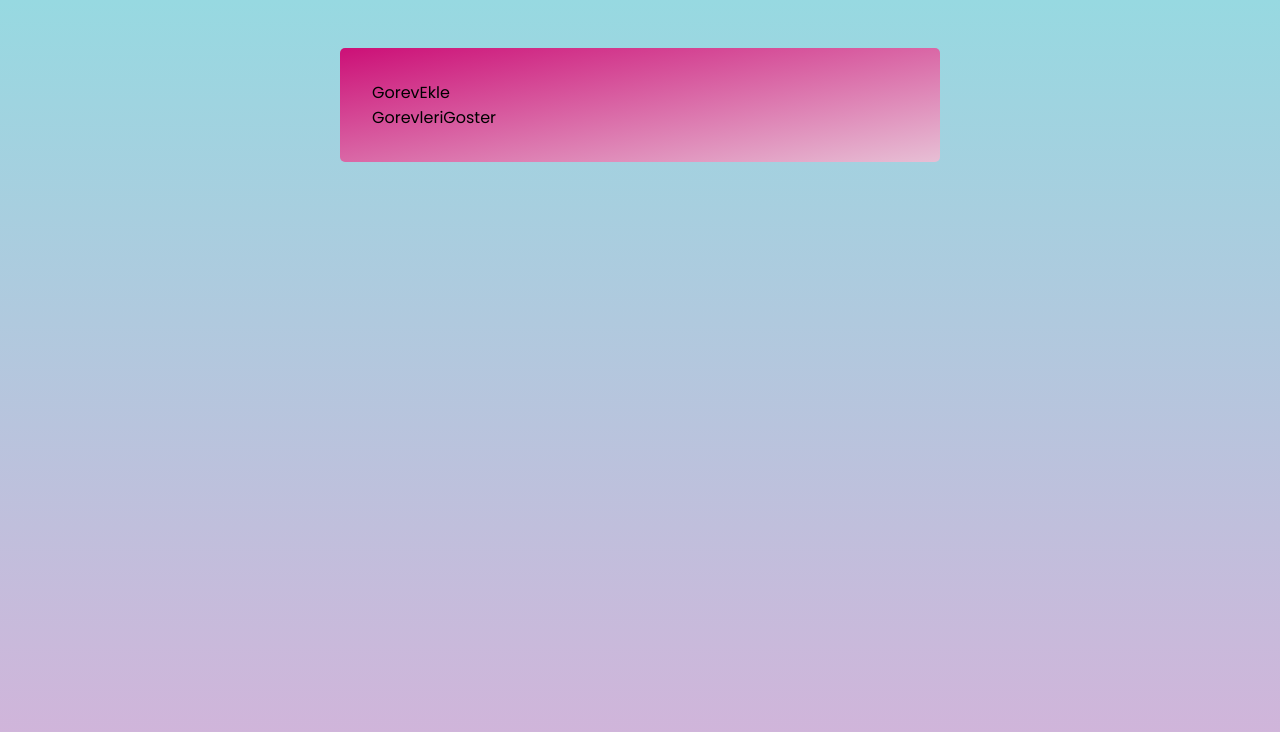
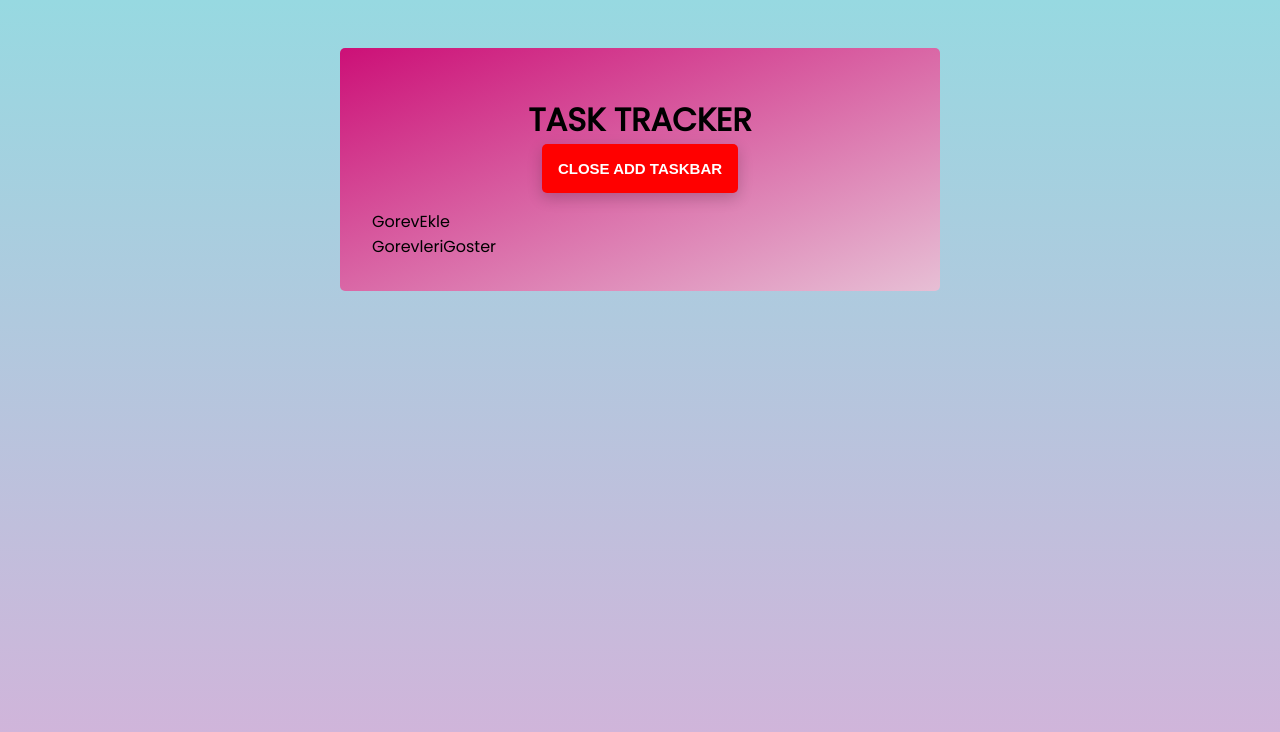
Before and after one commit to DogukanCifci/AppTracker-REACT, a React (Create React App) app: page / in a window 1280 px wide. Shown: the top 732 px of the page. Built offline with nearby package versions, Linux system fonts and the light colour scheme.

Commit message:
home completed

```diff
--- a/src/pages/Home.jsx
+++ b/src/pages/Home.jsx
@@ -1,14 +1,25 @@
 import GorevEkle from "../components/GorevEkle";
 import GorevleriGoster from "../components/GorevleriGoster";
-
+import { useState } from "react";
 import Data from "../helper/Data";
 
 const Home = () => {
+  const [görevler, setGörevler] = useState(Data);
+  console.log(görevler);
+  //const [görevler, setGörevler] = useState([]);
+  //setGörevler(data); //---->Böyle yaparsam sonusz döngüye girer. Girmemesi icin useEffect kullanmak zorunda kalirdim.
+
   return (
     <div>
-      <GorevEkle />
+      <header className="header">
+        <h1>TASK TRACKER</h1>
+        <button className="btn" style={{ backgroundColor: "red" }}>
+          CLOSE ADD TASKBAR
+        </button>
+      </header>
+      <GorevEkle görevler={görevler} setGörevler={setGörevler} />
 
-      <GorevleriGoster />
+      <GorevleriGoster görevler={görevler} setGörevler={setGörevler} />
     </div>
   );
 };
```
